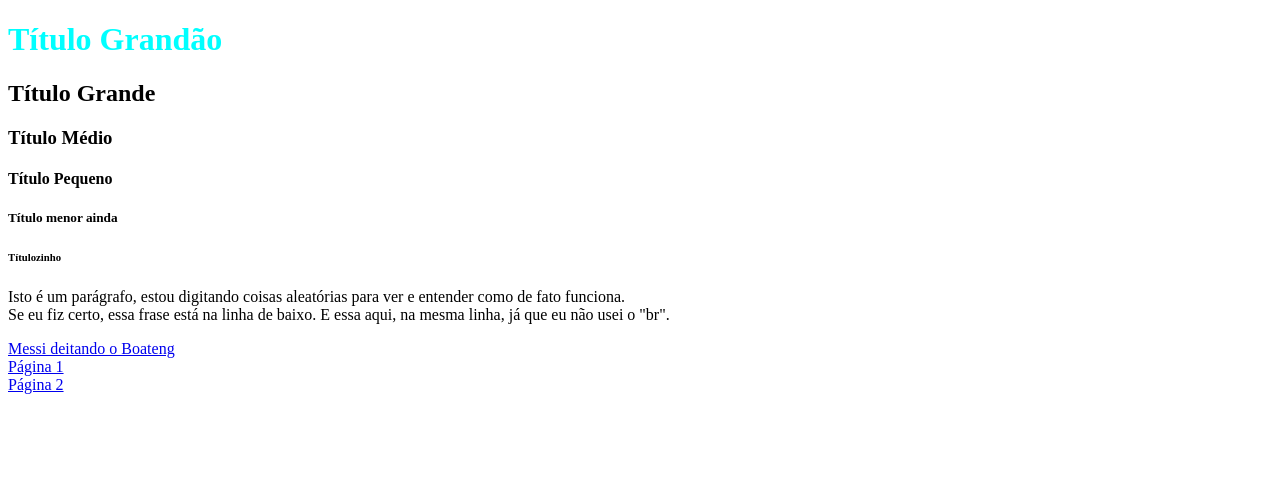
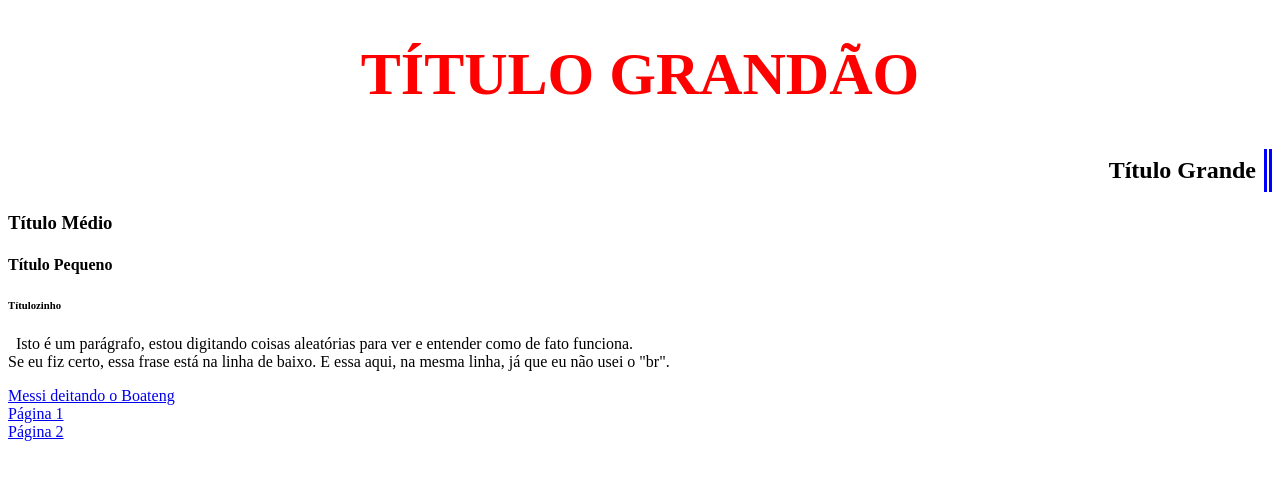
Before and after one commit to joaovitormv/repositorio, a plain HTML site: page index.html in a window 1280 px wide. Drawn offline with Linux system fonts and the light colour scheme.

Commit message:
mensagem3

```diff
--- a/CSS/estilo.css
+++ b/CSS/estilo.css
@@ -1,5 +1,8 @@
 h1{
-    color: cyan;
+    color: red;
+    font-size: 60px;
+    text-align: center;
+    text-transform: uppercase;
 }
 
 h1#page1{
@@ -9,3 +12,21 @@ h1#page1{
 h1.page2{
     color:indigo;
 }
+
+h2{
+    border-right: 0.5rem double blue;
+    text-align: right;
+    padding: 0.5rem;
+}
+
+h5{
+    display:none;
+}
+
+body ul li{
+    border: 0.1rem solid gold;
+}
+
+p{
+    text-indent: 0.5rem;
+}
```
Also changed, not shown: página1.html (+5 -0 lines).
